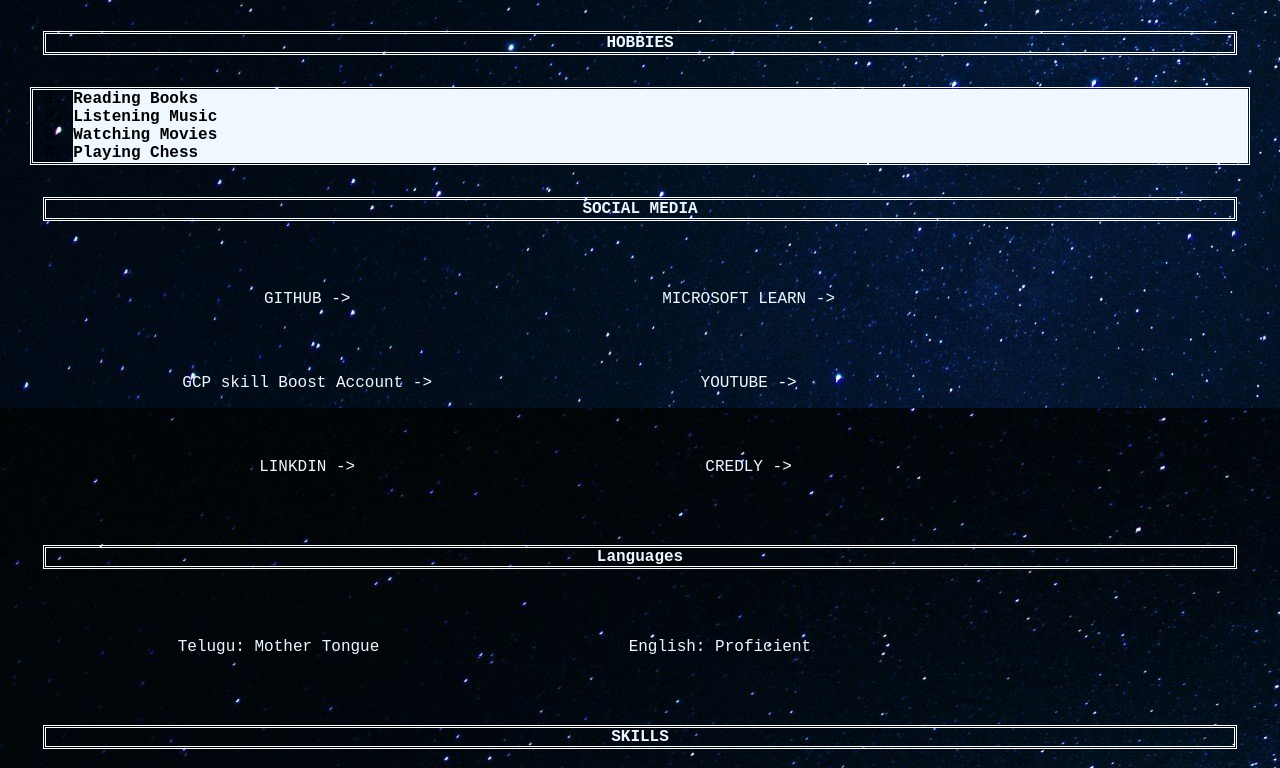
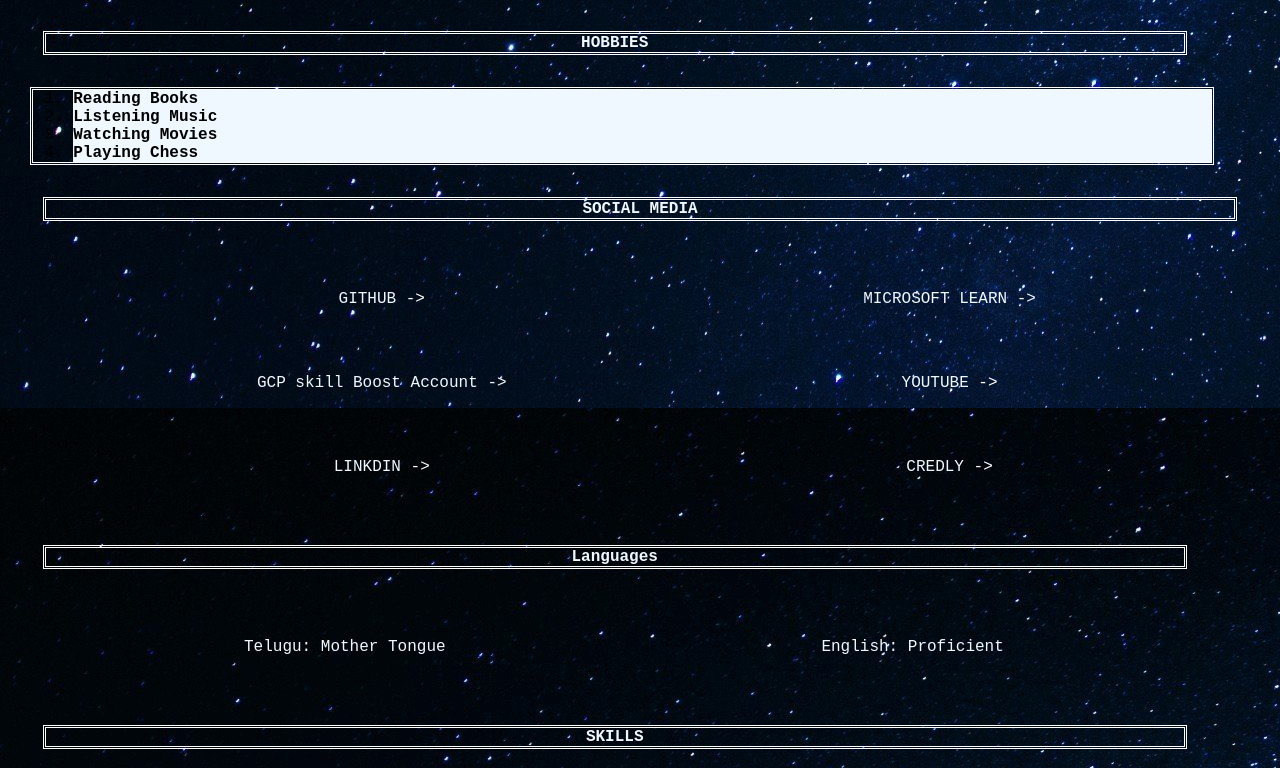
Before and after one commit to KHakesh07/Portfolio, a plain HTML site: page About me.html in a window 1280 px wide. Shown: the part 672-1440 px from the top of the page. Drawn offline with Linux system fonts and the light colour scheme.

Commit message:
Update About me.html

```diff
--- a/About me.html
+++ b/About me.html
@@ -15,11 +15,11 @@
     </head>
     <body>
         <header style="background-color: rgb(255, 255, 255); color:black; text-align: center; padding: 30,0; margin: 3%;">
-            <h1 style="color: rgb(0, 0, 0); font-family: 'Courier New', monospace;">ABOUT ME</h1>
+            <h1 style="color: rgb(0, 0, 0); font-family: 'Courier New', monospace; width: 90%;">ABOUT ME</h1>
         </header>
         <p style="font-family: 'Courier New', monospace; background-color: rgb(0, 0, 0);text-align: center; padding: 1;"> <a href="Certifications.html" style="text-decoration: none; color: rgb(255, 255, 255); border-bottom: 2px solid transparent; transition: border-color 0.3s;" onmouseover="this.style.borderColor='white'" onmouseout="this.style.borderColor='transparent'">Certifications</a>  <a href="Projects.html" style="color: rgb(255, 255, 255); text-decoration: none;border-bottom: 2px solid transparent; transition: border-color 0.3s;" onmouseover="this.style.borderColor='white'" onmouseout="this.style.borderColor='transparent'">Projects</a></p>
         <br><br>
-        <p class="underline" style="color: aliceblue; text-align: center; padding: 30,0; margin: 3%;font-family: 'Courier New', monospace; text-decoration: none;">Hi I'm Hakesh Aspiring Data engineer with a strong foundation in computer science principles, programming, cloud computing and
+        <p class="underline" style="color: aliceblue; text-align: center; padding: 30,0; margin: 3%;font-family: 'Courier New', monospace; text-decoration: none; width: 90%">Hi I'm Hakesh Aspiring Data engineer with a strong foundation in computer science principles, programming, cloud computing and
             data analytics. Proficient in Python and SQL, with hands on Experience in developing machine learning models, creating
             and querying databases, and web development and web designing. Demonstrated problem solving skills through various
             projects, including machine learning applications. </p>
@@ -65,15 +65,15 @@
                 <td>Tenali, AP</td>
             </tr>
         </table>
-        <h4 style="color: aliceblue; text-align: center; padding: 30,0; margin: 3%;font-family: 'Courier New', monospace; outline: white 3px double;">HOBBIES</h4>
-        <ol style="color: aliceblue; padding: 30,0; outline: 3px double rgb(255, 255, 255); margin: 2%;font-family: 'Courier New', monospace;">
+        <h4 style="color: aliceblue; text-align: center; padding: 30,0; margin: 3%;font-family: 'Courier New', monospace; outline: white 3px double; width:90%;">HOBBIES</h4>
+        <ol style="color: aliceblue; padding: 30,0; outline: 3px double rgb(255, 255, 255); margin: 2%;font-family: 'Courier New', monospace; width:90%;">
             <li style="color: black; background-color: aliceblue;"><b>Reading Books</b></li>
             <li style="color: black; background-color: aliceblue;"><b>Listening Music</b></li>
             <li style="color: black; background-color: aliceblue;"><b>Watching Movies</b></li>
             <li style="color: black; background-color: aliceblue;"><b>Playing Chess</b></li>
         </ol>
-        <h4 style="color: aliceblue;text-align: center; padding: 30,0; margin: 3%;font-family: 'Courier New', monospace; outline: white double 3px;">SOCIAL MEDIA</h4>
-        <table style="color: aliceblue; text-align: center; padding: 30,0; margin: 3%;font-family: 'Courier New', monospace; width: 70%; line-height: 500%;">
+        <h4 style="color: aliceblue;text-align: center; padding: 30,0; margin: 3%;font-family: 'Courier New', monospace; outline: white double 3px; width=90%;">SOCIAL MEDIA</h4>
+        <table style="color: aliceblue; text-align: center; padding: 30,0; margin: 3%;font-family: 'Courier New', monospace; width: 90%; line-height: 500%;">
             <tr>
                 <td>GITHUB <a href="https://github.com/KHakesh07" style="text-decoration: none; color: white;">-></a></td>
                 <td>MICROSOFT LEARN <a href="https://learn.microsoft.com/en-us/users/kadapahakesh-0204/" style="text-decoration: none; color: aliceblue;">-></a></td>
@@ -87,14 +87,14 @@
                 <td>CREDLY <a href="https://www.credly.com/users/k-hakesh" style="color: white; text-decoration: none;">-></a></td>
             </tr>
         </table>
-        <h4 style="color: aliceblue;text-align: center; padding: 30,0; margin: 3%;font-family: 'Courier New', monospace; outline: double white 3px;">Languages</h4>
-        <table style="color: aliceblue; text-align: center; padding: 30,0; margin: 3%;font-family: 'Courier New', monospace; width: 70%; line-height: 500%;">
+        <h4 style="color: aliceblue;text-align: center; padding: 30,0; margin: 3%;font-family: 'Courier New', monospace; outline: double white 3px; width: 90%;">Languages</h4>
+        <table style="color: aliceblue; text-align: center; padding: 30,0; margin: 3%;font-family: 'Courier New', monospace; width: 90%; line-height: 500%;">
             <tr>
                 <td>Telugu: Mother Tongue</td>
                 <td>English: Proficient</td>
             </tr>
         </table>
-        <h4 style="color: aliceblue;text-align: center; padding: 30,0; margin: 3%;font-family: 'Courier New', monospace; outline: white double 3px;">SKILLS</h4>
+        <h4 style="color: aliceblue;text-align: center; padding: 30,0; margin: 3%;font-family: 'Courier New', monospace; outline: white double 3px; width: 90%;">SKILLS</h4>
         <table style="color: aliceblue; text-align: center; padding: 30,0; margin: 3%;font-family: 'Courier New', monospace; width: 70%; line-height: 500%; font-size: large;">
             <tr>
                 <td>Data Analysis</td>
@@ -145,7 +145,7 @@
                 <td>Data Visulization</td>
             </tr>
         </table>
-        <footer style="background-color: rgb(255, 255, 255); color:black; text-align: center; padding: 30,0; margin: 2%;">
+        <footer style="background-color: rgb(255, 255, 255); color:black; text-align: center; padding: 30,0; margin: 2%; width:90%;">
             <h5 style="color: rgb(0, 0, 0); font-family: 'Courier New', monospace;">Contact Me: hakeshkadapa@gmail.com</h5>
         </footer>
     </body>
```
